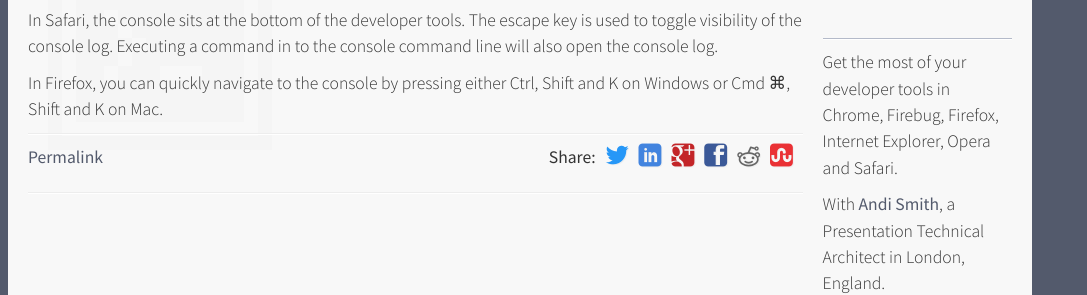
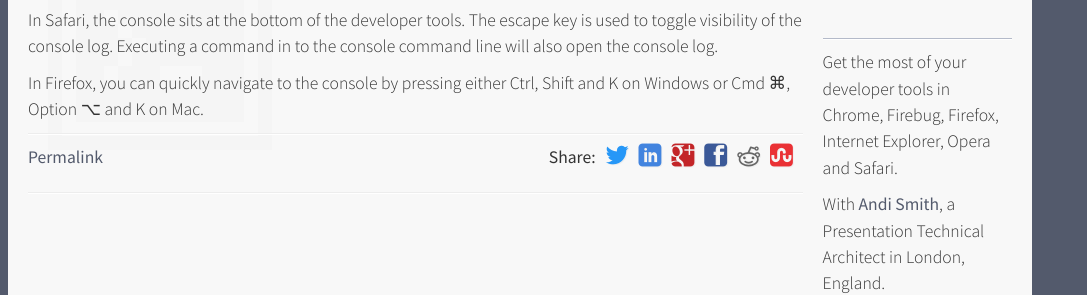
Before and after one commit to andismith/dev-tool-secrets, a Jekyll site: the page built from secret/console-open-the-console-from-any-tab.md, in a window 1280 px wide. Shown: the part 317-612 px from the top of the page, without its empty margins (0-1087 px from the left). Built offline with Jekyll 4.4.1, drawn with Linux system fonts in a browser that asks for light colours; nearby versions of some CDN libraries; library files that are not in the unit come from our copies; Markdown is read by kramdown in place of the engine named in the settings.

Commit message:
Fix console shortcut for Firefox on Mac.

```diff
--- a/secret/console-open-the-console-from-any-tab.md
+++ b/secret/console-open-the-console-from-any-tab.md
@@ -19,4 +19,4 @@ tags:
 
 <p class="safari">In Safari, the console sits at the bottom of the developer tools. The escape key is used to toggle visibility of the console log. Executing a command in to the console command line will also open the console log.</p>
 
-<p class="firefox">In Firefox, you can quickly navigate to the console by pressing either Ctrl, Shift and K on Windows or Cmd ⌘, Shift and K on Mac.</p>
+<p class="firefox">In Firefox, you can quickly navigate to the console by pressing either Ctrl, Shift and K on Windows or Cmd ⌘, Option ⌥ and K on Mac.</p>
```
